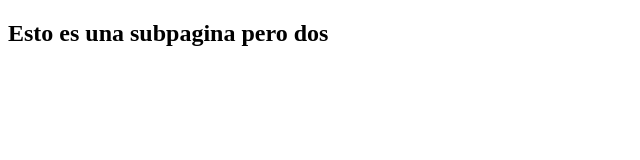
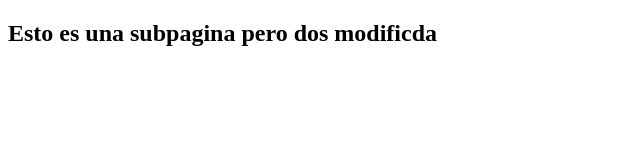
Before and after one commit to Kevin192212/Curriculum, a plain HTML site: page html/subpagina.html in a window 1280 px wide. Shown: the whole page, without its empty margins (0-640 px from the left). Drawn offline with Linux system fonts and the light colour scheme.

Commit message:
Cambio remoto

```diff
--- a/html/subpagina.html
+++ b/html/subpagina.html
@@ -7,6 +7,6 @@
     <title>Document</title>
 </head>
 <body>
-    <h2>Esto es una subpagina pero dos</h2>
+    <h2>Esto es una subpagina pero dos modificda</h2>
 </body>
 </html>
```
